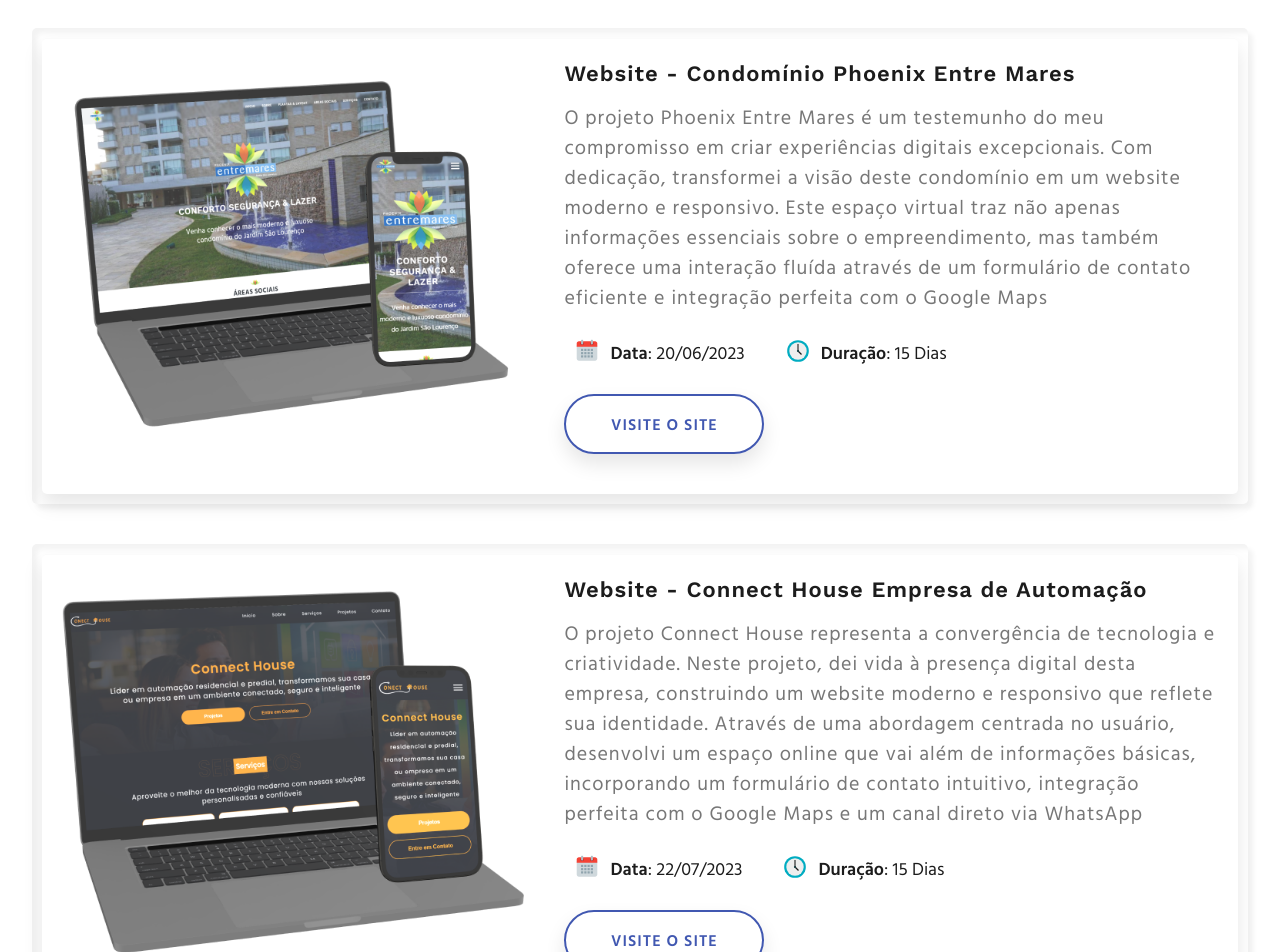
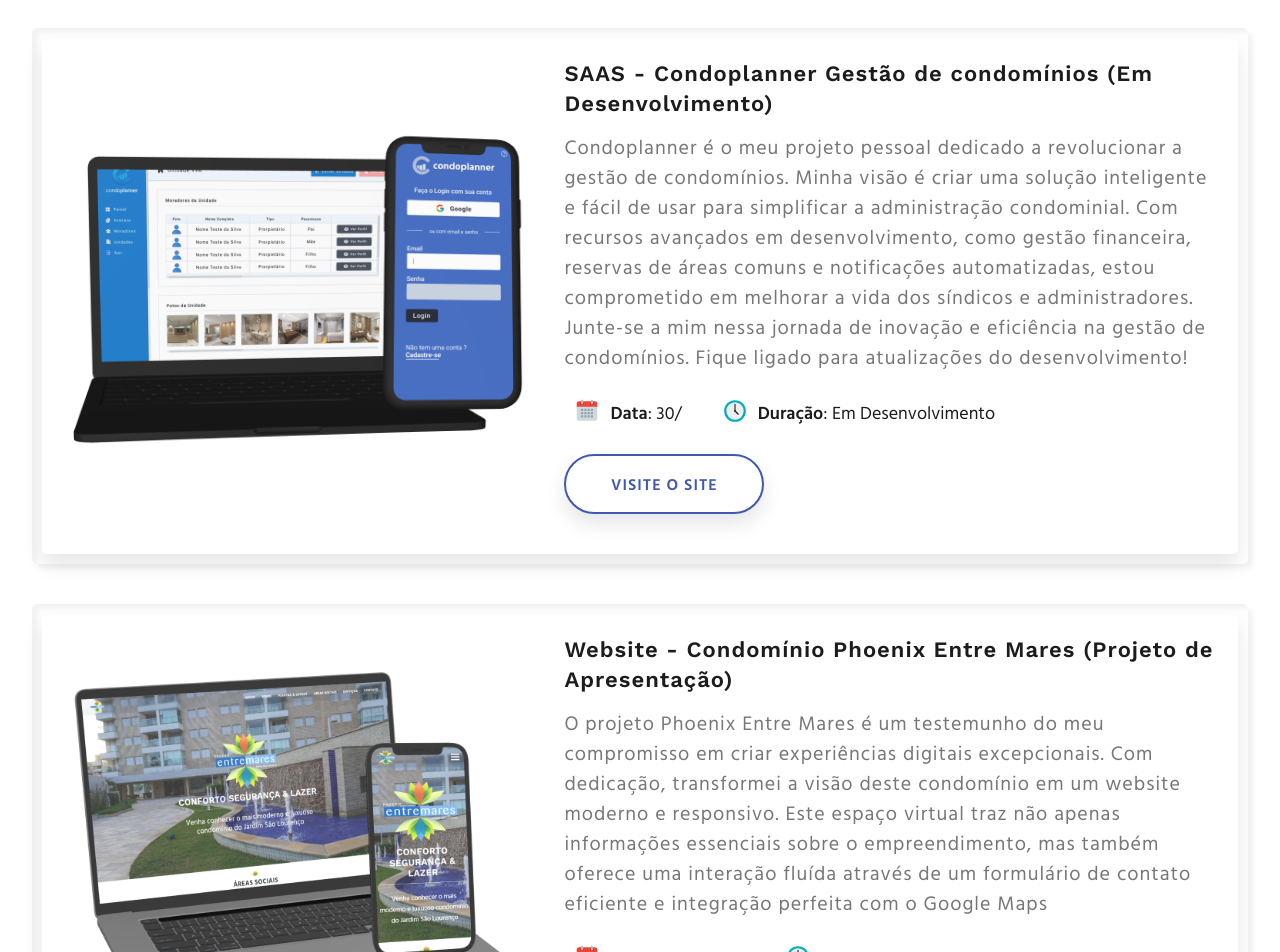
Before and after one commit to antoniati/portifolio, a Next.js app in the folder website/: page / in a window 1280 px wide. Shown: the part 1600-2552 px from the top of the page. Built offline with nearby package versions, Linux system fonts and the light colour scheme.

Commit message:
Att Works

```diff
--- a/website/src/data/homePageData.ts
+++ b/website/src/data/homePageData.ts
@@ -42,22 +42,22 @@
 // Cartões de projeto
 export const projectCards: ProjectCard[] = [
     {
+        imageURL: "/images/layout-website-condoplanner.png",
+        imageAltText: "Imagem da página inicial do SAAS",
+        title: 'SAAS - Condoplanner Gestão de condomínios (Em Desenvolvimento)',
+        description: 'Condoplanner é o meu projeto pessoal dedicado a revolucionar a gestão de condomínios. Minha visão é criar uma solução inteligente e fácil de usar para simplificar a administração condominial. Com recursos avançados em desenvolvimento, como gestão financeira, reservas de áreas comuns e notificações automatizadas, estou comprometido em melhorar a vida dos síndicos e administradores. Junte-se a mim nessa jornada de inovação e eficiência na gestão de condomínios. Fique ligado para atualizações do desenvolvimento!',
+        date: '30/',
+        duration: 'Em Desenvolvimento',
+        buttonURL: "https://github.com/antoniati/condoplanner"
+    },
+    {
         imageURL: '/images/layout-website-entremares.png',
-        imageAltText: 'Imagem da página inicial do website do condomínio phoenix entre mares',
-        title: 'Website - Condomínio Phoenix Entre Mares',
+        imageAltText: 'Imagem da página inicial do website',
+        title: 'Website - Condomínio Phoenix Entre Mares (Projeto de Apresentação)',
         description: 'O projeto Phoenix Entre Mares é um testemunho do meu compromisso em criar experiências digitais excepcionais. Com dedicação, transformei a visão deste condomínio em um website moderno e responsivo. Este espaço virtual traz não apenas informações essenciais sobre o empreendimento, mas também oferece uma interação fluída através de um formulário de contato eficiente e integração perfeita com o Google Maps',
         date: '20/06/2023',
         duration: '15 Dias',
         buttonURL: "https://phoenixentremares.vercel.app"
-    },
-    {
-        imageURL: "/images/layout-website-connecthouse.png",
-        imageAltText: "Imagem da página inicial do website da empresa connect house",
-        title: 'Website - Connect House Empresa de Automação',
-        description: 'O projeto Connect House representa a convergência de tecnologia e criatividade. Neste projeto, dei vida à presença digital desta empresa, construindo um website moderno e responsivo que reflete sua identidade. Através de uma abordagem centrada no usuário, desenvolvi um espaço online que vai além de informações básicas, incorporando um formulário de contato intuitivo, integração perfeita com o Google Maps e um canal direto via WhatsApp',
-        date: '22/07/2023',
-        duration: '15 Dias',
-        buttonURL: "https://connecthouse.vercel.app"
     },
 ];
 
```
Also changed, not shown: website/public/images/layout-website-condoplanner.png (added), 1 other file (tests, documents, lock files or other folders).
